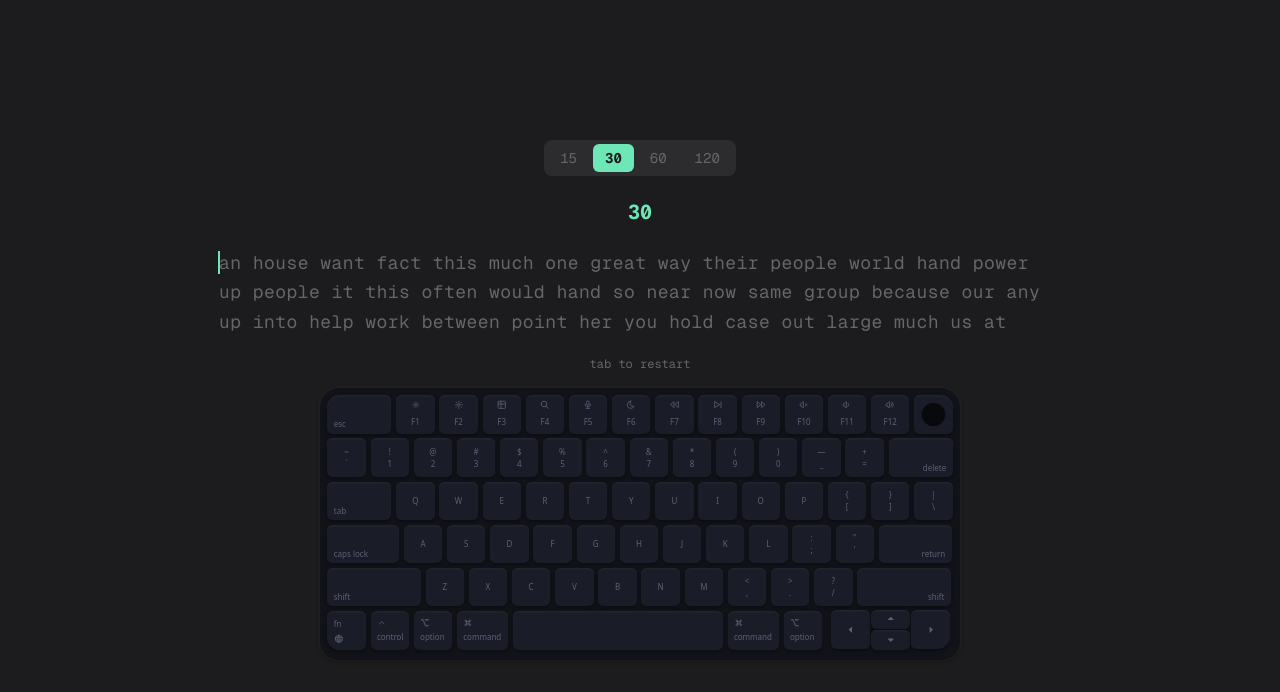
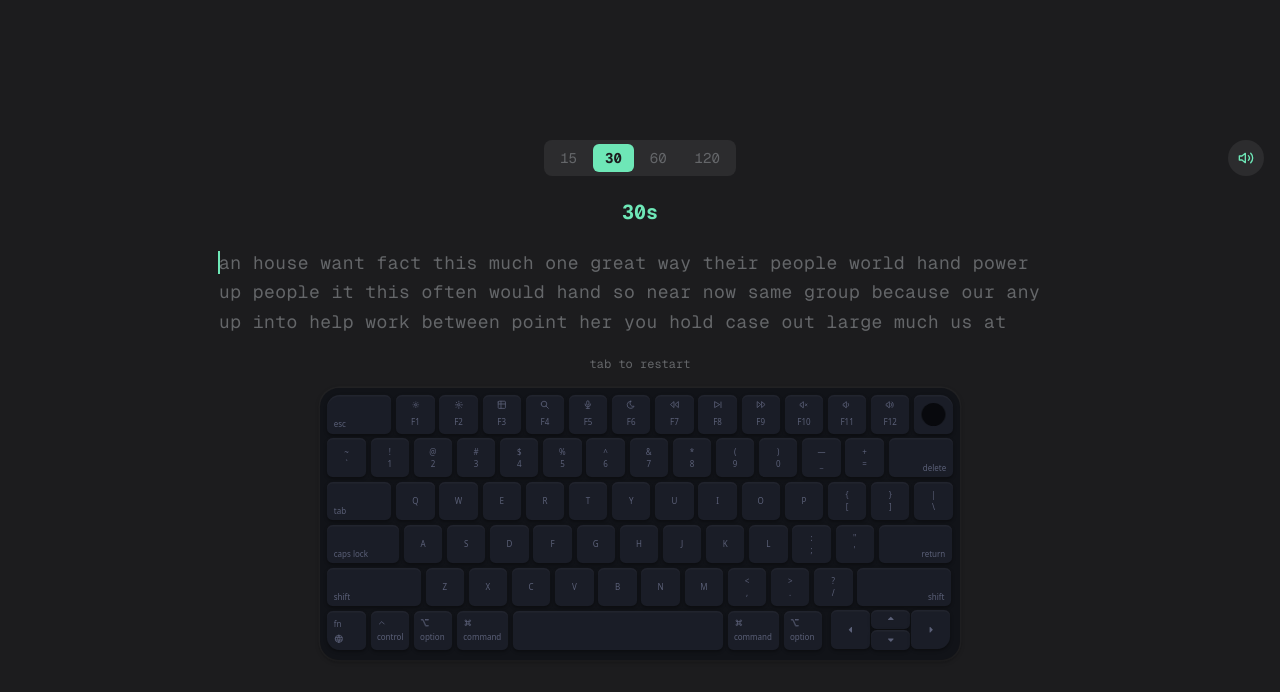
Before and after one commit to Luciferlocas/keycrab, a Next.js app: page / in a window 1280 px wide. Shown: the top 692 px of the page. Built offline with nearby package versions, Linux system fonts and the light colour scheme; no server answers.

Commit message:
Added Sound Toggle & and Some Minor Refinements

```diff
--- a/src/components/typing-test.tsx
+++ b/src/components/typing-test.tsx
@@ -50,6 +50,7 @@ export default function TypingTest() {
   const [correct, setCorrect] = useState(0);
   const [incorrect, setIncorrect] = useState(0);
   const [cursorOn, setCursorOn] = useState(true);
+  const [soundEnabled, setSoundEnabled] = useState(true);
   const scrollRef = useRef<HTMLDivElement>(null);
 
   // refs for stable event handler
@@ -214,10 +215,13 @@ export default function TypingTest() {
   });
 
   return (
-    <div className="flex flex-col items-center w-full max-w-[850px] mx-auto select-none">
-      {/* Time selector */}
+    <div className="flex flex-col items-center w-full select-none">
+
+      {/* Top row — full width so toggle reaches the real right edge */}
+      <div className="relative flex items-center justify-center w-full mb-5 min-h-[36px]">
+        {/* Center: time selector (visible only when idle) */}
         {state === "idle" && (
-        <div className="flex items-center gap-1 mb-5 font-mono text-sm bg-[#2c2c2e] rounded-lg px-1 py-1">
+          <div className="flex items-center gap-1 font-mono text-sm bg-[#2c2c2e] rounded-lg px-1 py-1">
             {TIME_OPTIONS.map((t) => (
                 <button
                   key={t}
@@ -243,11 +247,28 @@ export default function TypingTest() {
             </div>
           )}
 
-      {/* Stats bar */}
+        {/* Right: sound toggle */}
+        <button
+          onClick={() => setSoundEnabled((v) => !v)}
+          className={`absolute right-0 flex items-center justify-center w-9 h-9 rounded-full bg-[#2c2c2e] transition-colors ${
+            soundEnabled ? "text-[#6ee7b7]" : "text-[#646669] hover:text-[#d1d0c5]"
+          }`}
+          title={soundEnabled ? "Mute sounds" : "Enable sounds"}
+        >
+          {soundEnabled ? (
+            <svg xmlns="http://www.w3.org/2000/svg" width="16" height="16" viewBox="0 0 24 24" fill="none" stroke="currentColor" strokeWidth="2" strokeLinecap="round" strokeLinejoin="round"><polygon points="11 5 6 9 2 9 2 15 6 15 11 19 11 5"/><path d="M19.07 4.93a10 10 0 0 1 0 14.14"/><path d="M15.54 8.46a5 5 0 0 1 0 7.07"/></svg>
+          ) : (
+            <svg xmlns="http://www.w3.org/2000/svg" width="16" height="16" viewBox="0 0 24 24" fill="none" stroke="currentColor" strokeWidth="2" strokeLinecap="round" strokeLinejoin="round"><polygon points="11 5 6 9 2 9 2 15 6 15 11 19 11 5"/><line x1="23" y1="9" x2="17" y2="15"/><line x1="17" y1="9" x2="23" y2="15"/></svg>
+          )}
+        </button>
+      </div>
+
+      {/* Content area — constrained width */}
+      <div className="flex flex-col items-center w-full max-w-[850px] mx-auto">
       {state !== "done" ? (
         <div className="flex items-center gap-4 mb-5 font-mono h-8">
           <span className="text-xl font-bold text-[#6ee7b7] tabular-nums">
-            {timeLeft}
+            {timeLeft}{state === "idle" && "s"}
           </span>
           {state === "typing" && (
             <>
@@ -294,7 +315,8 @@ export default function TypingTest() {
       </button>
 
       {/* Keyboard */}
-      <Keyboard enableSound onKeyDown={onKeyDown} onKeyUp={onKeyUp} />
+      <Keyboard enableSound={soundEnabled} onKeyDown={onKeyDown} onKeyUp={onKeyUp} />
+      </div>
     </div>
   );
 }
```
Lines whose indentation alone changed are shown as unchanged.
